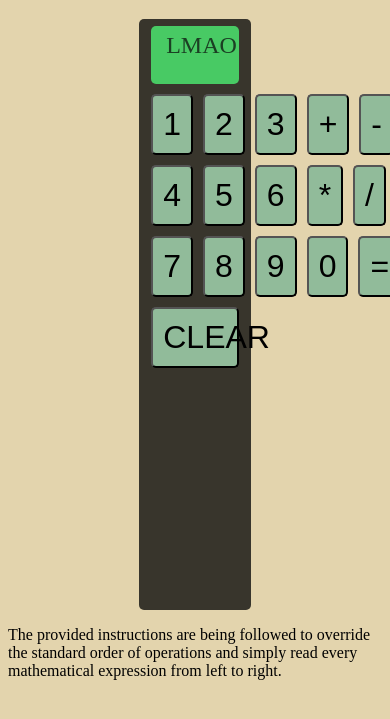
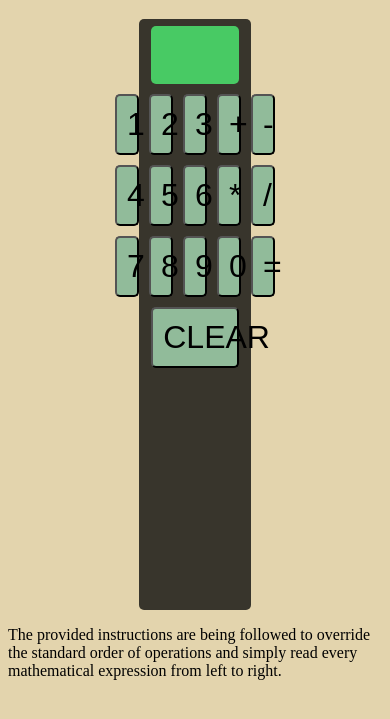
Before and after one commit to LukeBusfield/calculator, a plain HTML site: page index.html in a window 390 px wide. Both pictures are taken after a click on the button "CLEAR". Shown: the part 61-780 px from the top of the page. Drawn offline with Linux system fonts and the light colour scheme.

Commit message:
number, clear and operator button listeners added,

```diff
--- a/index.html
+++ b/index.html
@@ -5,38 +5,36 @@
     <meta name="viewport" content="width=device-width, initial-scale=1.0">
     <title>Calculator</title>
     <link rel="stylesheet" href="style.css">
-    <script src="script.js"></script>
+    <script src="script.js" defer></script>
 </head>
 <body>
     <h1>Calculator</h1>
     <div id="calculator">
-        <div id="display">
-        LMAO
-        </div>
+        <div id="display"></div>
         <div id="numbers">
             <div id="numbersFirstRow" class="numbersRow">
-                <button class="button">1</button>
-                <button class="button">2</button>
-                <button class="button">3</button>
-                <button class="button">+</button>
-                <button class="button">-</button>
+                <button class="button" id="one">1</button>
+                <button class="button" id="two">2</button>
+                <button class="button" id="three">3</button>
+                <button class="button" id="plus">+</button>
+                <button class="button" id="minus">-</button>
             </div>
             <div id="numbersSecondRow" class="numbersRow">
-                <button class="button">4</button>
-                <button class="button">5</button>
-                <button class="button">6</button>
-                <button class="button">*</button>
-                <button class="button">/</button>
+                <button class="button" id="four">4</button>
+                <button class="button" id="five">5</button>
+                <button class="button" id="six">6</button>
+                <button class="button" id="multiply">*</button>
+                <button class="button" id="divide">/</button>
             </div>
             <div id="numbersThirdRow" class="numbersRow">
-                <button class="button">7</button>
-                <button class="button">8</button>
-                <button class="button">9</button>
-                <button class="button">0</button>
-                <button class="button">=</button>
+                <button class="button" id="seven">7</button>
+                <button class="button" id="eight">8</button>
+                <button class="button" id="nine">9</button>
+                <button class="button" id="zero">0</button>
+                <button class="button" id="equals">=</button>
             </div>
             <div class="numbersRow">
-                <button class="button">CLEAR</button>
+                <button class="button" id="clear">CLEAR</button>
             </div>
         </div>
     </div>
--- a/script.js
+++ b/script.js
@@ -38,3 +38,36 @@ function operate(s1, s2, op){
             return divide(s1, s2);
     }
 }
+
+const display = document.getElementById("display");
+
+let displayValue = display.innerHTML;
+
+function addButtonListenerNumber(id, value){
+    const btn = document.getElementById(id);
+    btn.addEventListener("click", function(){
+        displayValue += value;
+        display.innerHTML = displayValue;
+    });
+}
+
+addButtonListenerNumber("one", 1);
+addButtonListenerNumber("two", 2);
+addButtonListenerNumber("three", 3);
+addButtonListenerNumber("four", 4);
+addButtonListenerNumber("five", 5);
+addButtonListenerNumber("six", 6);
+addButtonListenerNumber("seven", 7);
+addButtonListenerNumber("eight", 8);
+addButtonListenerNumber("nine", 9);
+addButtonListenerNumber("zero", 0);
+addButtonListenerNumber("plus", "+");
+addButtonListenerNumber("minus", "-");
+addButtonListenerNumber("multiply", "*");
+addButtonListenerNumber("divide", "/");
+
+const clear = document.getElementById("clear");
+clear.addEventListener("click", function(){
+    displayValue = "";
+    display.innerHTML = displayValue;
+});
--- a/style.css
+++ b/style.css
@@ -29,7 +29,7 @@ h1{
     border-radius: 5px;
 }
 #numbers{
-    flex: 1;
+    flex: 1 1 auto;
     width: 90%;
     margin: 0 auto;
     margin-top: 10%;
@@ -40,13 +40,16 @@ h1{
 }
 .numbersRow{
     display: flex;
+    justify-content: center;
+    align-items: center;
     gap: 10px;
 }
 .button{
     background-color: rgb(145, 187, 154);
-    flex: 1 2 0;
-    width: 100%;
+    box-sizing: border-box;
+    width: clamp(8px, 10%, 200px);
     height: 100%;
+    flex: 1 1 auto;
     font-size: 32px;
     border-radius: 5px;
     padding: 10px;
```
